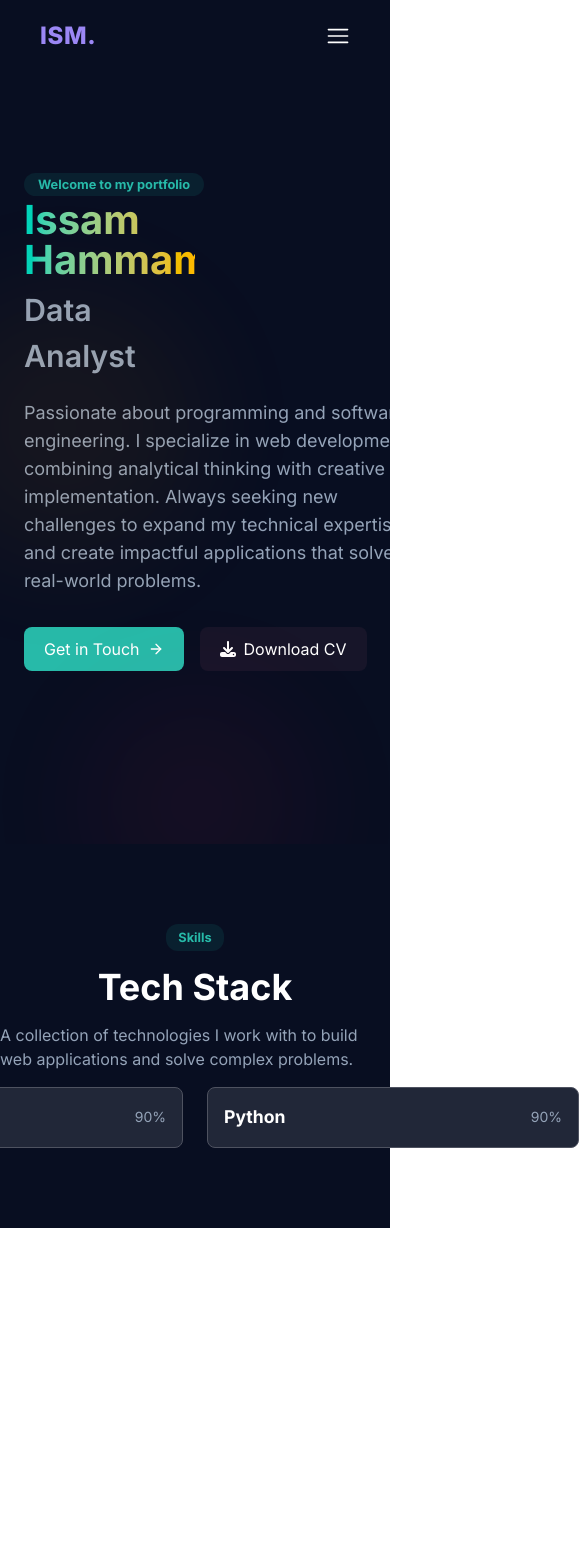
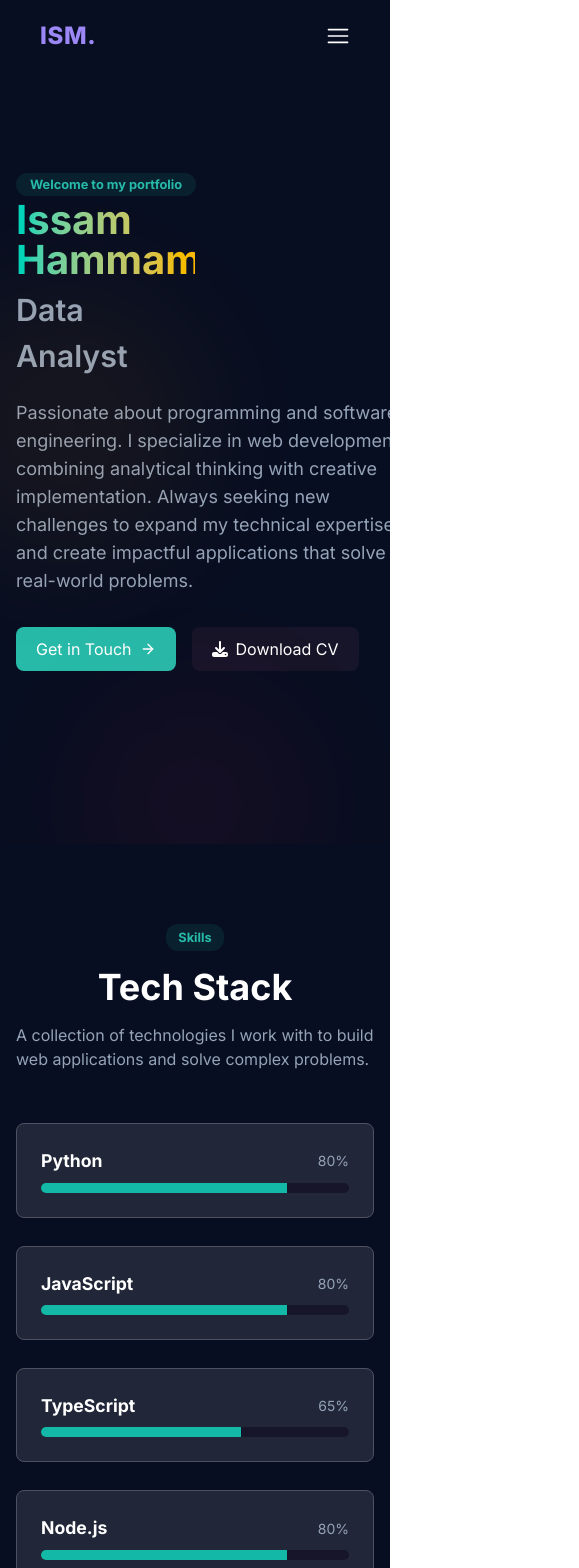
Before and after one commit to issamhamamid/Portfolio, a React (Vite) app: page / in a window 390 px wide. Shown: the top 1568 px of the page, 579 px wide, since content can reach past the window. Before the commit the page ends 1228 px from the top, so only its background shows below. Built offline with nearby package versions, Linux system fonts and the light colour scheme.

Commit message:
skills page responsive

```diff
--- a/src/components/Home.tsx
+++ b/src/components/Home.tsx
@@ -5,6 +5,8 @@ import {Python , PostgreSQL , React_Icon  , Docker , JavaScript} from "./../data
 import { LuBrainCircuit } from "react-icons/lu";
 import { FaCodeBranch } from "react-icons/fa6";
 import {useEffect, useState} from "react";
+import {Skill} from "./Skill.tsx";
+import {skills} from "./../data/Skills.ts";
 
 export const Home = () => {
     const [index, setIndex] = useState(0);
@@ -21,8 +23,8 @@ export const Home = () => {
 
     return (
           <>
-           <section className='bg-[#080e21] h-screen flex items-center py-25 relative overflow-hidden'>
-                <div className='w-full xl:w-340 px-6 mx-auto '>
+           <section className='bg-[#080e21] h-screen flex items-center py-25 px-4 relative overflow-hidden'>
+                <div className='w-full xl:w-340  mx-auto '>
                     <div className='flex'>
                         <div className='w-1/2 flex flex-col'>
                                 <div className=' mb-1 text-center w-45 text-[.8rem] font-bold text-[#27BAA9] bg-[#09202f] rounded-xl p-0.5 '>
@@ -153,32 +155,19 @@ export const Home = () => {
             <div className='absolute  top-1/3 -left-20 w-72 h-72 bg-amber-500/20 rounded-full filter blur-3xl opacity-30 blob '></div>
             <div className='absolute -bottom-20 left-1/2 transform -translate-x-1/2 w-60 h-60 bg-rose-500/20 rounded-full filter blur-3xl opacity-30 blob'></div>
            </section>
-           <section className='flex flex-col items-center gap-4 bg-[#080e21] py-20'>
+           <section className='flex flex-col items-center gap-4 bg-[#080e21] py-20 px-4'>
                   <div
                       className=' text-center  text-[.8rem] font-bold text-[#27BAA9] bg-[#09202f] rounded-xl py-1 px-3  '>
                       Skills
                   </div>
                   <h1 className=' text-white text-4xl font-bold'>Tech Stack</h1>
-                  <p className='text-md/7 text-[#94a3b8] '>
+                  <p className='text-md/7 text-[#94a3b8] mb-9 '>
                       A collection of technologies I work with to build web applications and solve complex problems.
                   </p>
-               <div className='grid grid-cols-2 gap-6 w-3xl'>
-                   <div
-                       className=' border-1 border-[#4E5260] bg-[#212738] rounded-lg p-4 flex flex-col items-center gap-1'>
-                       <div className='flex justify-between items-center w-full '>
-                           <h1 className='text-white font-bold text-[1.1rem]'>Python</h1>
-                           <p className='text-sm text-[#94a3b8]'>90%</p>
-                       </div>
-                   </div>
-
-                   <div
-                       className=' border-1 border-[#4E5260] bg-[#212738] rounded-lg p-4 flex flex-col items-center gap-1'>
-                       <div className='flex justify-between items-center w-full'>
-                           <h1 className='text-white font-bold text-[1.1rem]'>Python</h1>
-                           <p className='text-sm text-[#94a3b8]'>90%</p>
-                       </div>
-                   </div>
-
+               <div className=' grid lg:grid-cols-2 grid-cols-1 gap-7  w-full lg:w-3xl'>
+                   {skills.map((skill)=>{
+                       return <Skill {...skill}/>
+                   })}
                </div>
            </section>
           </>
--- a/src/components/ProgressBar.tsx
+++ /dev/null
@@ -1,7 +0,0 @@
-import type {FC} from "react";
-
-export const ProgressBar : FC<{progress : number}> = ({progress}) => {
-    return (
-        <>{progress}</>
-    );
-};
--- /dev/null
+++ b/src/components/Skill.tsx
@@ -0,0 +1,19 @@
+import type {FC} from "react";
+
+export const Skill : FC<{progress : number  , name : string}> = ({progress , name }) => {
+    return (
+        <div
+            className=' border-1 border-[#4E5260] bg-[#212738] rounded-lg p-6 flex flex-col items-center'>
+            <div className='flex justify-between items-center w-full mb-2'>
+                <h1 className='text-white font-bold text-[1.1rem]'>{name}</h1>
+                <p className='text-sm text-[#94a3b8]'>{`${progress}%`}</p>
+            </div>
+            <div className="w-full h-2.5 bg-[#171529] rounded-lg">
+                <div
+                    className="h-2.5 bg-[#14b8a6] rounded-l-lg"
+                    style={{ width: `${progress}%` }}
+                ></div>
+            </div>
+        </div>
+    );
+};
--- /dev/null
+++ b/src/data/Skills.ts
@@ -0,0 +1,20 @@
+type Skill = {
+    name: string;
+    progress: number;
+}
+
+const skills: Skill[] = [
+    { name: "Python", progress: 80 },
+    { name: "JavaScript", progress: 80 },
+    { name: "TypeScript", progress: 65 },
+    { name: "Node.js", progress: 80 },
+    { name: "Nest.js", progress: 60 },
+    { name: "React.js", progress: 75 },
+    { name: "Docker", progress: 65 },
+    { name: "Redis", progress: 70 },
+    { name: "PostgresSQL", progress: 80 },
+    { name: "Odoo ERP", progress: 70 },
+];
+
+
+export {skills}
```
